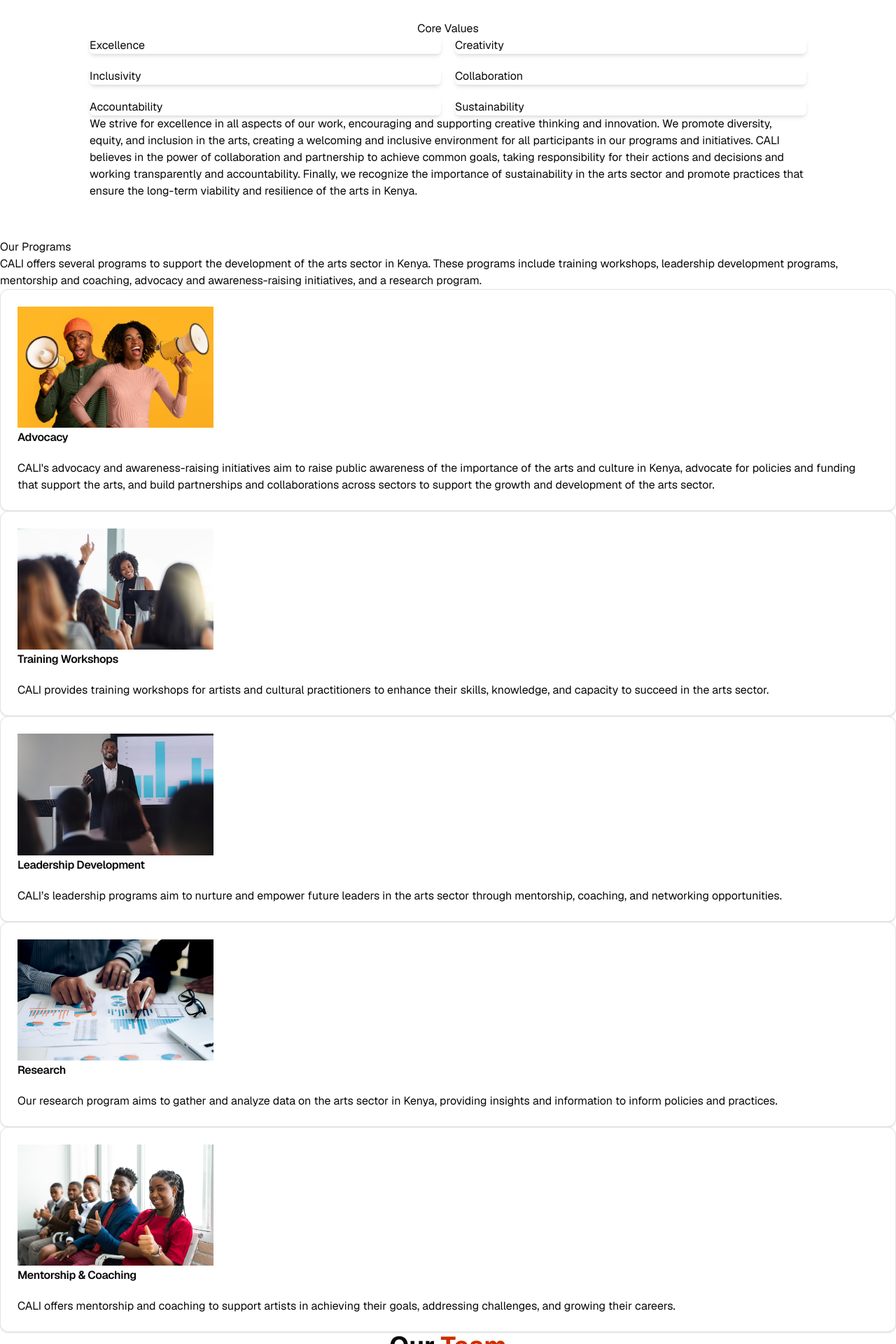
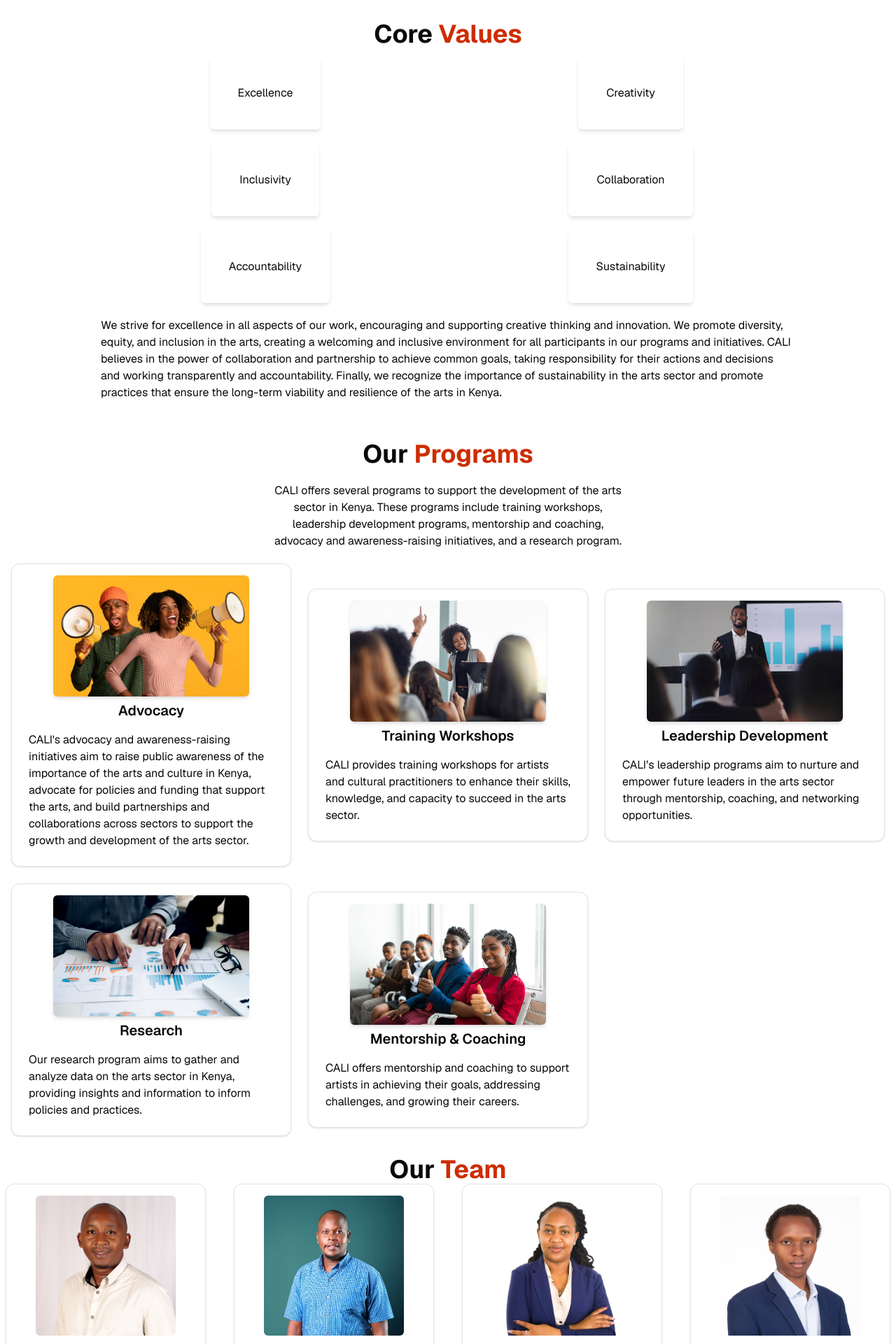
Before and after one commit to Ceasor7/cali-next, a Next.js app: page / in a window 1280 px wide. Shown: the part 900-2820 px from the top of the page at 70% size. Built offline with nearby package versions, Linux system fonts and the light colour scheme.

Commit message:
second commit

```diff
--- a/components/Footer/Footer.tsx
+++ b/components/Footer/Footer.tsx
@@ -22,14 +22,14 @@
             />
           </div>
           <div>
-            <p className=" text-white">
+            <p className=" text-white px-4 text-center py-2">
               Thank you for considering CALI as your partner in creative arts
               leadership development. We look forward to working with you to
               help you achieve your leadership goals and make a positive impact
               on the world.
             </p>
           </div>
-          <div className=" flex flex-row gap-2">
+          <div className=" flex items-center justify-center flex-row gap-2">
             <FaFacebookSquare color="red" size={40} />
             <FaInstagramSquare color="red" size={40} />
             <FaSquareXTwitter color="red" size={40} />
--- a/components/Programs/OurPrograms.tsx
+++ b/components/Programs/OurPrograms.tsx
@@ -42,17 +42,19 @@
 
 const OurPrograms = () => {
   return (
-    <div>
+    <div className=" px-4">
       <div>
-        <h3>Our Programs</h3>
-        <p>
+        <h2 className="text-4xl text-center font-bold">
+          Our <span className="text-[#cd2d00]"> Programs </span>
+        </h2>
+        <p className=" py-5 text-center xl:max-w-[500px] mx-auto">
           CALI offers several programs to support the development of the arts
           sector in Kenya. These programs include training workshops, leadership
           development programs, mentorship and coaching, advocacy and
           awareness-raising initiatives, and a research program.
         </p>
       </div>
-      <div>
+      <div className="grid grid-cols-1 md:grid-cols-2 lg:grid-cols-3 gap-6 items-center justify-center max-w-7xl mx-auto">
         {programDescriptions.map((program, index) => (
           <OurProgramsCard
             key={index}
--- a/components/Programs/OurProgramsCard.tsx
+++ b/components/Programs/OurProgramsCard.tsx
@@ -1,5 +1,5 @@
 import React from "react";
-import { Card, CardContent, CardHeader, CardTitle } from "@/components/ui/card";
+import { Card, CardContent, CardHeader } from "@/components/ui/card";
 import Image from "next/image";
 
 type Props = {
@@ -14,17 +14,21 @@
   programDescription,
 }: Props) => {
   return (
-    <div>
     <Card>
-        <CardHeader>
-          <Image src={imgPath} alt={programTitle} width={280} height={160} />
-          <CardTitle>{programTitle}</CardTitle>
+      <CardHeader className="flex flex-col items-center p-4 ">
+        <Image
+          src={imgPath}
+          alt={programTitle}
+          width={280}
+          height={160}
+          className=" rounded-md shadow-md "
+        />
+        <h2 className="text-xl font-semibold">{programTitle}</h2>
       </CardHeader>
       <CardContent>
         <p>{programDescription}</p>
       </CardContent>
     </Card>
-    </div>
   );
 };
 
--- a/components/Team/OurTeam.tsx
+++ b/components/Team/OurTeam.tsx
@@ -94,7 +94,7 @@
   };
 
   return (
-    <div>
+    <div className=" py-7">
       <h2 className="text-4xl text-center font-bold">
         Our <span className="text-[#cd2d00]"> Team </span>
       </h2>
--- a/components/Values/Values.tsx
+++ b/components/Values/Values.tsx
@@ -29,15 +29,17 @@
 const Values = () => {
   return (
     <div className=" py-14">
-      <h2 className=" text-center">Core Values</h2>
-      <div className=" max-w-5xl container mx-auto">
+      <h2 className="text-4xl text-center font-bold">
+        Core <span className="text-[#cd2d00]"> Values </span>
+      </h2>
+      <div className=" max-w-5xl pt-3 container mx-auto">
         <div className=" grid grid-cols-1 sm:grid-cols-2 gap-5">
           {coreDescriptions.map((core, index) => (
             <ValuesCard key={index} coreTitle={core.coreTitle} />
           ))}
         </div>
         <div>
-          <p className=" container mx-auto">
+          <p className=" pt-5 container mx-auto px-4 text-wrap">
             We strive for excellence in all aspects of our work, encouraging and
             supporting creative thinking and innovation. We promote diversity,
             equity, and inclusion in the arts, creating a welcoming and
--- a/components/Values/ValuesCard.tsx
+++ b/components/Values/ValuesCard.tsx
@@ -6,8 +6,8 @@
 
 const ValuesCard = ({ coreTitle }: Props) => {
   return (
-    <div className=" rounded-md shadow-md">
-      <p>{coreTitle}</p>
+    <div className=" rounded-md shadow-md max-w-60 mx-auto p-10">
+      <p className=" text-center">{coreTitle}</p>
     </div>
   );
 };
```
Lines whose indentation alone changed are shown as unchanged.
